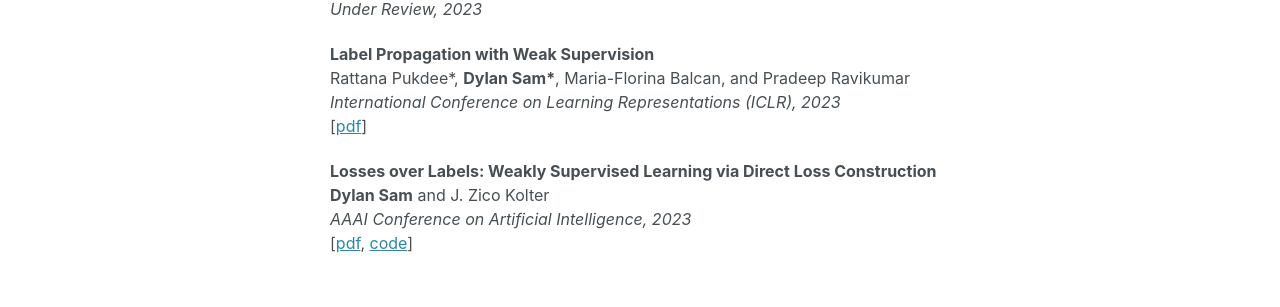
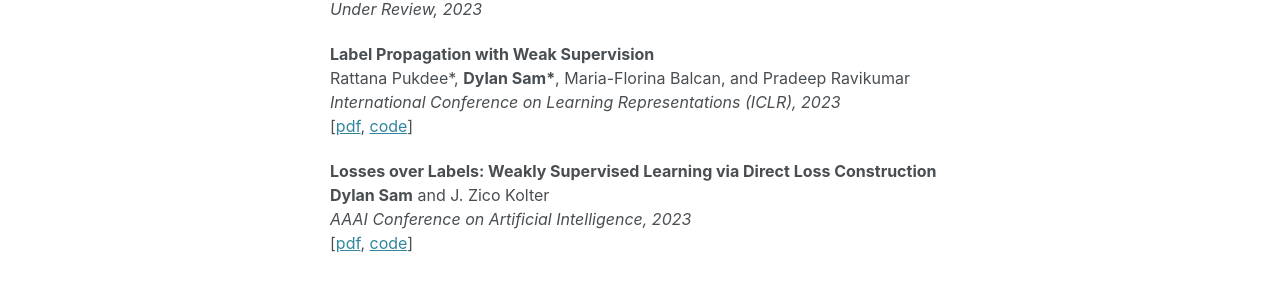
Before and after one commit to dsam99/dsam99.github.io, a Jekyll site: the page built from publications.md, in a window 1280 px wide and 900 px high. Shown: the part 324-631 px from the top of the window. Built offline with Jekyll 4.4.1, drawn with Linux system fonts in a browser that asks for light colours; cached includes are drawn as plain includes; nearby versions of some CDN libraries; a style sheet for code colours, icons or effects is not loaded.

Commit message:
adding code link for lpa

```diff
--- a/_layouts/publications.html
+++ b/_layouts/publications.html
@@ -19,7 +19,8 @@ author_profile: false
 			<p class="title"> <b>Label Propagation with Weak Supervision </b><br>
 				Rattana Pukdee*, <strong>Dylan Sam*</strong>, Maria-Florina Balcan, and Pradeep Ravikumar<br>
 				<i>International Conference on Learning Representations (ICLR), 2023</i> <br>
-				[<a href="https://arxiv.org/abs/2210.03594" target="_blank">pdf</a>]
+				[<a href="https://arxiv.org/abs/2210.03594" target="_blank">pdf</a>,
+				<a href="https://github.com/dsam99/label_propagation_weak_supervision" target="_blank">code</a>]
 			</p>
 
 			<p class="title"> <b>Losses over Labels: Weakly Supervised Learning via Direct Loss Construction </b><br>
```
